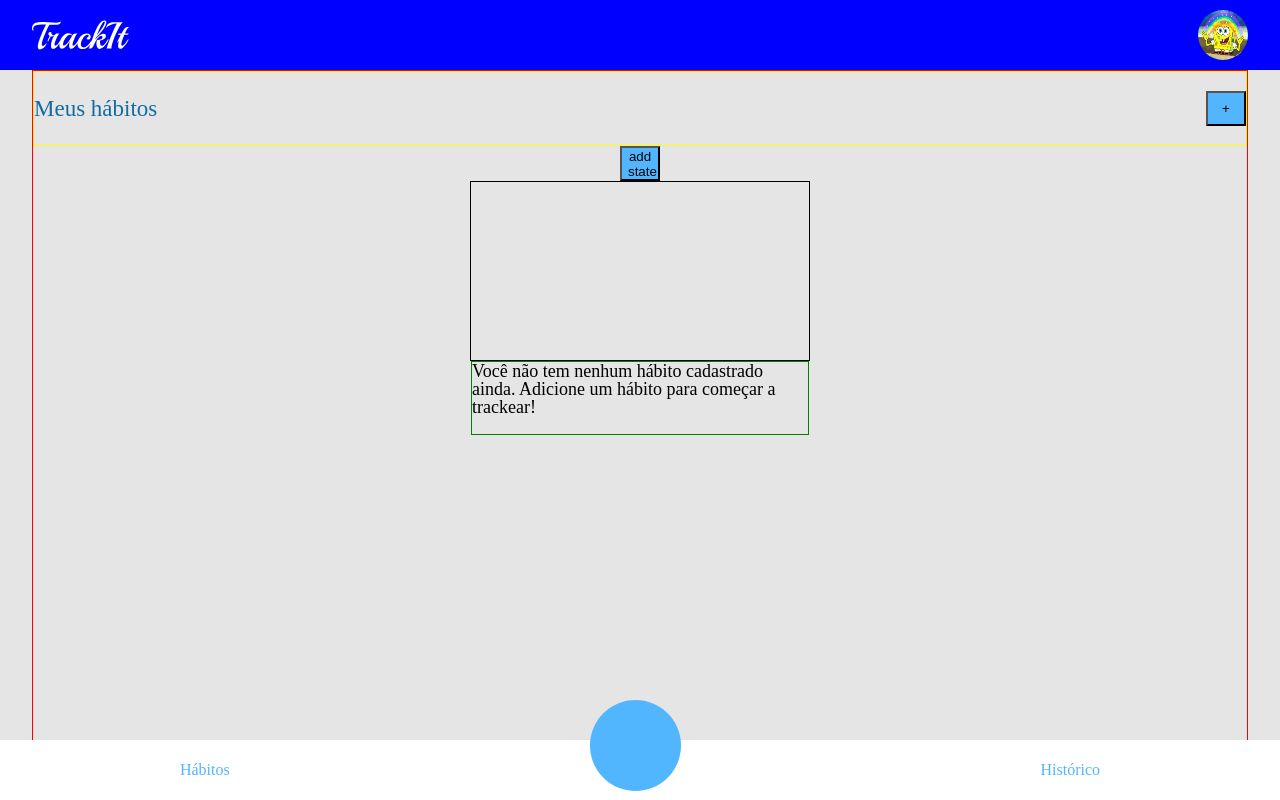
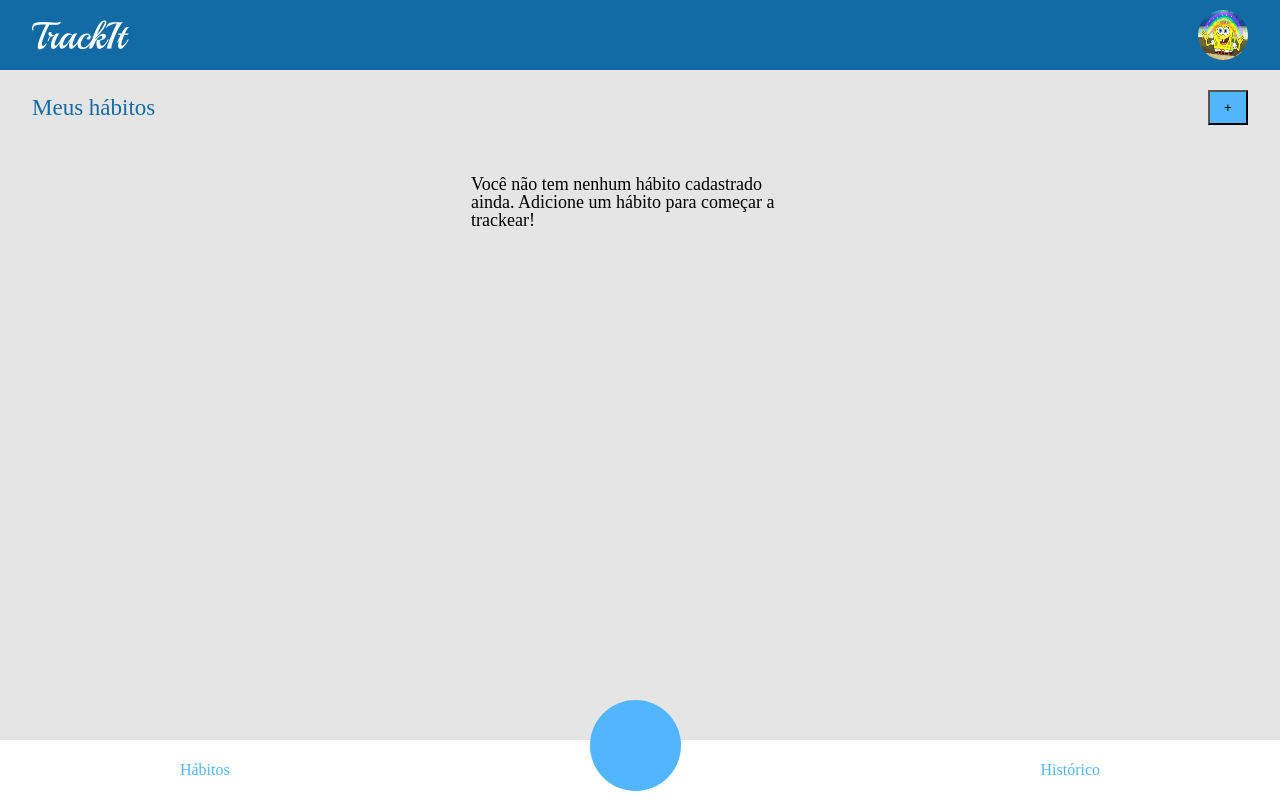
Before and after one commit to Jean-Carlo89/TrackIt, a React (Create React App) app: page /habitos in a window 1280 px wide. Built offline with nearby package versions, Linux system fonts and the light colour scheme.

Commit message:
layout da criaçao de habito, falta a logica da pagina

```diff
--- a/src/App.js
+++ b/src/App.js
@@ -1,7 +1,7 @@
 import Login from './Components/Login'
 import {BrowserRouter,Switch,Route} from 'react-router-dom'
 import SignIn from './Components/SignIn'
-import Habits from './Components/Habits'
+import Habits from './Components/Habits/Habits'
 import {useState} from 'react'
 
 export default function App(){
--- a/src/Components/Habits.js
+++ /dev/null
@@ -1,96 +0,0 @@
-import styled from 'styled-components'
-import Header from './Header'
-import Menu from './Menu'
-import {useState} from 'react'
-
-export default function Habits(){
-    const [add,setAdd] = useState(false)
-
-    function changeAddState(){
-        add ? setAdd(false) : setAdd(true)
-    }
-
-    function checkAdd(){
-        console.log(add)
-    }
-    return (
-
-       <Background>
-        <Header/>
-
-        <Container>
-            <div>Meus hábitos <button onClick={changeAddState}>+</button></div>
-            <button onClick={checkAdd}>add state</button>
-
-            <div className='create-habit'>
-
-            </div>
-
-            {add ? '' :<p className='message'>
-                Você não tem nenhum hábito cadastrado ainda.
-                Adicione um hábito para começar a trackear!
-             </p>}
-
-
-        </Container>
-        <Menu/>
-        </Background>
-
-        )
-}
-
-const Background = styled.div`
- width:100%;
- min-height:100vh;
- background-color:#E5E5E5;
- display:flex;
- flex-direction:column;
- align-items:center;
-
-
-`
-
-const Container = styled.div`
-        width:95%;
-        display:flex;
-        height: 700px;
-        border: 1px solid red;
-        flex-direction:column;
-        margin-top:70px;
-        align-items:center;
-
-        .create-habit{
-            width:340px;
-            height:180px;
-            border:1px solid  black;
-        }
-
-        .message{
-            border:1px solid green;
-            width:338px;
-            height:74px;
-            font-size:18px;
-        }
-        div{
-
-        width:100%;
-        display:flex;
-        height: 75px;
-        border: 1px solid red;
-        border:1px solid yellow;
-        justify-content:space-between;
-        align-items:center;
-        font-size: 23px;
-        color: #126BA5;
-
-
-        }
-
-        button{
-            width:40px;
-            height:35px;
-            background-color:#52B6FF;
-        }
-
-
-`
--- /dev/null
+++ b/src/Components/Habits/Habits.js
@@ -0,0 +1,211 @@
+import styled from 'styled-components'
+import Header from '../Header'
+import Menu from '../Menu'
+import {useState} from 'react'
+import EachDay from './eachDay'
+
+export default function Habits(){
+    const [add,setAdd] = useState(false)
+    const [habit,setHabit] = useState('')
+    const [showHabit,setShowHabit] = useState(false)
+    const days = ['D','S','Q','Q','S','S']
+    function createHabit(){
+        //add ? setAdd(false) : setAdd(true)
+        setShowHabit(true)
+    }
+
+
+    function check(){
+
+        console.log(days)
+    }
+    return (
+
+       <Background>
+        <Header/>
+
+        <Container showAdd={add} showHabit={showHabit} >
+            <div>Meus hábitos <button onClick={createHabit}>+</button></div>
+
+                <div className='createHabit' >
+                <form>
+                        <input placeholder="Nome do hábito..."
+                        onChange={(e)=>(setHabit(e.target.value))}
+                        value={habit}
+                        />
+
+                        <div className='weekdays'>
+                            {days.map((day, i) => {
+                                return (
+                                    <EachDay day={day} key={i} />
+                                )
+                            })}
+                        </div>
+
+                        <div className='cancel-submit'>
+
+                            <p>Cancelar</p>  <button>Salvar</button>
+                        </div>
+                    </form>
+
+                </div>
+
+
+
+            <p className='message'>
+                Você não tem nenhum hábito cadastrado ainda.
+                Adicione um hábito para começar a trackear!
+             </p>
+
+
+        </Container>
+
+        <Menu/>
+
+        </Background>
+
+        )
+}
+
+const Background = styled.div`
+ width:100%;
+ min-height:100vh;
+ background-color:#E5E5E5;
+ display:flex;
+ flex-direction:column;
+ align-items:center;
+
+
+`
+
+const Container = styled.div`
+        width:95%;
+        display:flex;
+        height: 700px;
+       // border: 1px solid red;
+        flex-direction:column;
+        margin-top:70px;
+        align-items:center;
+
+
+
+            .createHabit{
+
+                width:340px;
+            height:180px;
+            //border:1px solid  black;
+            display :${props=>props.showHabit ? 'flex' : 'none'};
+            flex-direction:column;
+            background-color:white;
+            border-radius:5px;
+
+
+
+                input{
+                        width:303px;
+                        height: 45px;
+                        //border:1px solid #D5D5D5;
+                        margin-top:10px;
+                        padding-top:5px;
+
+                    ::placeholder{
+                    font-size:20px;
+                    }
+                }
+
+                .weekdays{
+                    width:210px;
+                    height:32px;
+                }
+
+                .days{
+                    width:30px;
+                    height:30px;
+                    color:#DBDBDB;
+                    display:flex;
+                    justify-content:center;
+                    align-items:center;
+                    border:1px solid #CFCFCF;
+                }
+
+                .cancel-submit{
+                    font-size:15px;
+                    display:flex;
+                    width:150px;
+                    height:40px;
+                    margin-top:40px;
+                    margin-left:150px;
+                    justify-content:center;
+                    align-items:center;
+                    p{
+                        color: #52B6FF;
+                        width:70px;
+                        height:20px;
+                        margin-top:5px;
+
+
+                    }
+
+                    button{
+                        width:84px;
+                        height:35px;
+                        background-color: #52B6FF;
+                        color:white;
+                        //border-radius:4px;
+
+
+
+                    }
+                }
+            }
+
+        .message{
+            //border:1px solid green;
+            width:338px;
+            height:74px;
+            font-size:18px;
+            display: ${props=>props.showAdd ? 'none' : 'block'};
+            margin-top:30px;
+        }
+
+        div{
+
+        width:100%;
+        display:flex;
+        height: 75px;
+        //border: 1px solid red;
+        //border:1px solid yellow;
+        justify-content:space-between;
+        align-items:center;
+        font-size: 23px;
+        color: #126BA5;
+
+
+        }
+
+        button{
+            width:40px;
+            height:35px;
+            background-color:#52B6FF;
+        }
+
+
+`
+
+/*const CreateHabit = styled.div`
+
+           width:340px;
+            height:180px;
+            //border:1px solid  black;
+            display :${props=>props.showHabit ? 'block' : 'none'};
+
+
+            input{
+                    width:303px;
+                    height: 45px;
+                    border:1px solid #D5D5D5;
+            }
+
+`
+
+*/
--- /dev/null
+++ b/src/Components/Habits/eachDay.js
@@ -0,0 +1,9 @@
+
+
+export default function EachDay({day}){
+
+    console.log(day)
+    return(
+        <div className='days'>{day}</div>
+    )
+}
--- a/src/Components/Header.js
+++ b/src/Components/Header.js
@@ -20,7 +20,7 @@ const HeaderContainer = styled.header`
     min-width:375px;
     width:100%;
     height:70px;
-    background-color:blue;
+    background-color:#126BA5;
     display:flex;
     justify-content:center;
     position:fixed;
```
